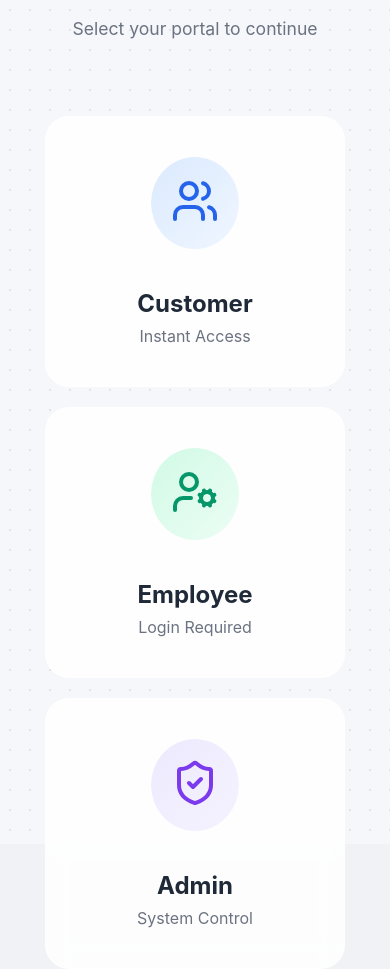
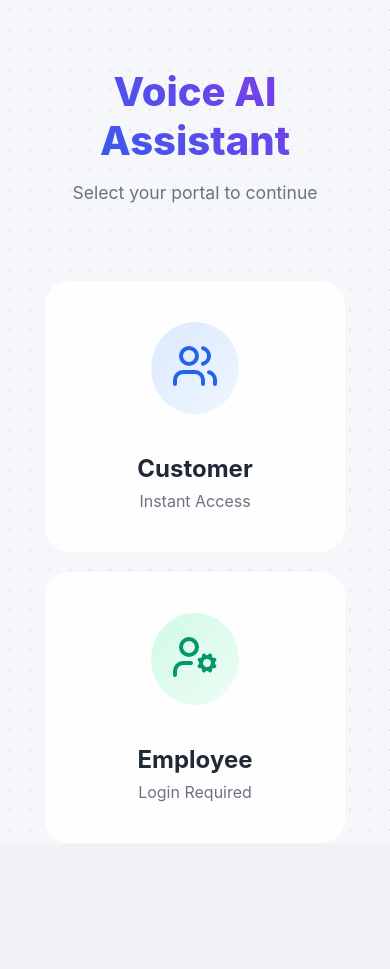
Before and after one commit to SHREENIDHI1903/-Bhasha-Voice-Assisted-Multilingual-Chatbot, a React (Vite) app in the folder frontend/: page / in a window 390 px wide. After the commit the page ends 844 px from the top, so only its background shows below. Built offline with nearby package versions, Linux system fonts and the light colour scheme.

Commit message:
Fix UI: Enable scrolling on mobile for all auth/landing pages

```diff
--- a/frontend/src/components/EmployeeAuth.jsx
+++ b/frontend/src/components/EmployeeAuth.jsx
@@ -55,7 +55,8 @@ const EmployeeAuth = ({ onLogin }) => {
 
     return (
         <div className="bg-pattern" style={{
-            minHeight: '100%', position: 'absolute', top: 0, bottom: 0, left: 0, right: 0,
+            minHeight: '100vh',
+            width: '100%',
             display: 'flex', alignItems: 'center', justifyContent: 'center',
             fontFamily: "'Inter', sans-serif", padding: '20px'
         }}>
--- a/frontend/src/components/LandingPage.jsx
+++ b/frontend/src/components/LandingPage.jsx
@@ -16,14 +16,14 @@ const LandingPage = () => {
 
     return (
         <div className="bg-pattern" style={{
-            minHeight: '100%',
+            minHeight: '100vh',
+            width: '100%',
             display: 'flex',
             flexDirection: 'column',
             alignItems: 'center',
             justifyContent: 'center',
             fontFamily: "'Inter', sans-serif",
-            padding: '20px',
-            position: 'absolute', top: 0, bottom: 0, left: 0, right: 0
+            padding: '40px 20px', // Extra padding for scroll space
         }}>
             <div style={{ marginBottom: '60px', textAlign: 'center' }}>
                 <h1 style={{
```
